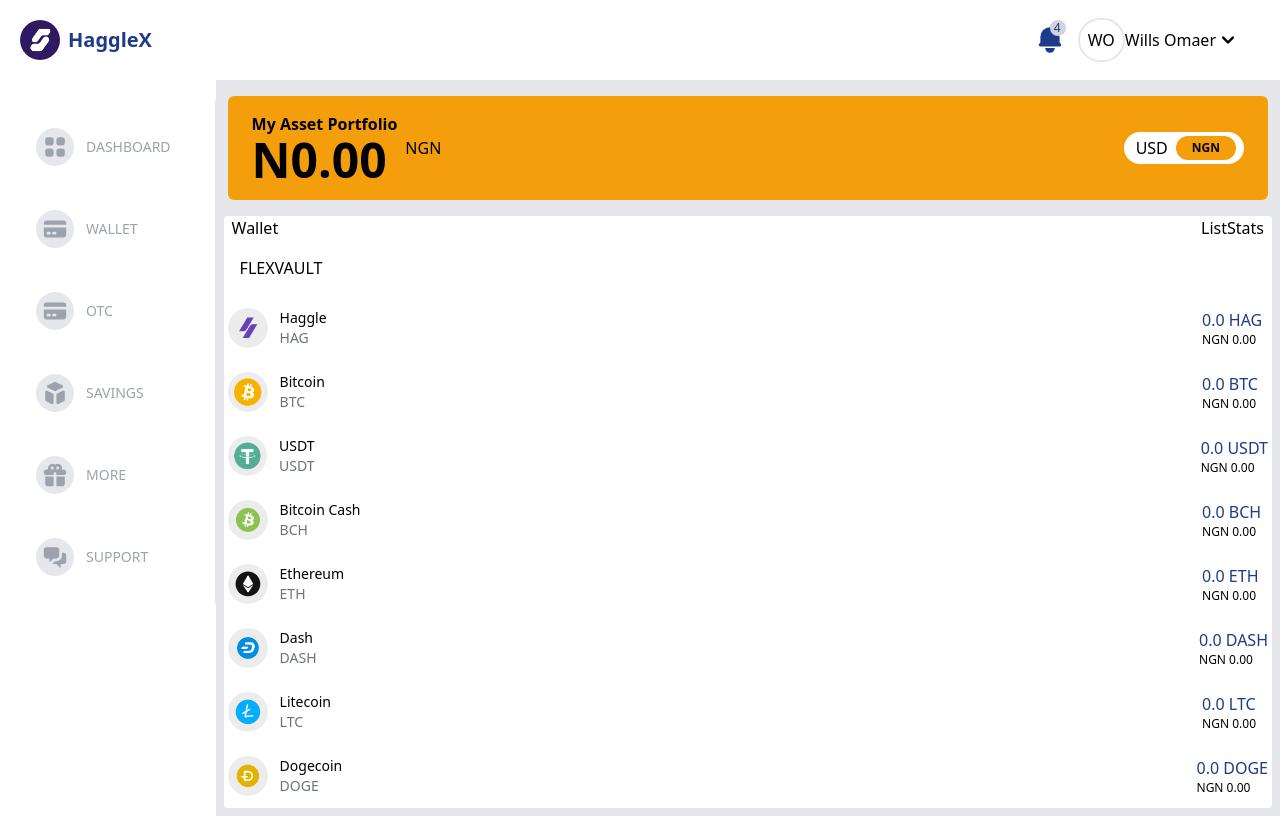
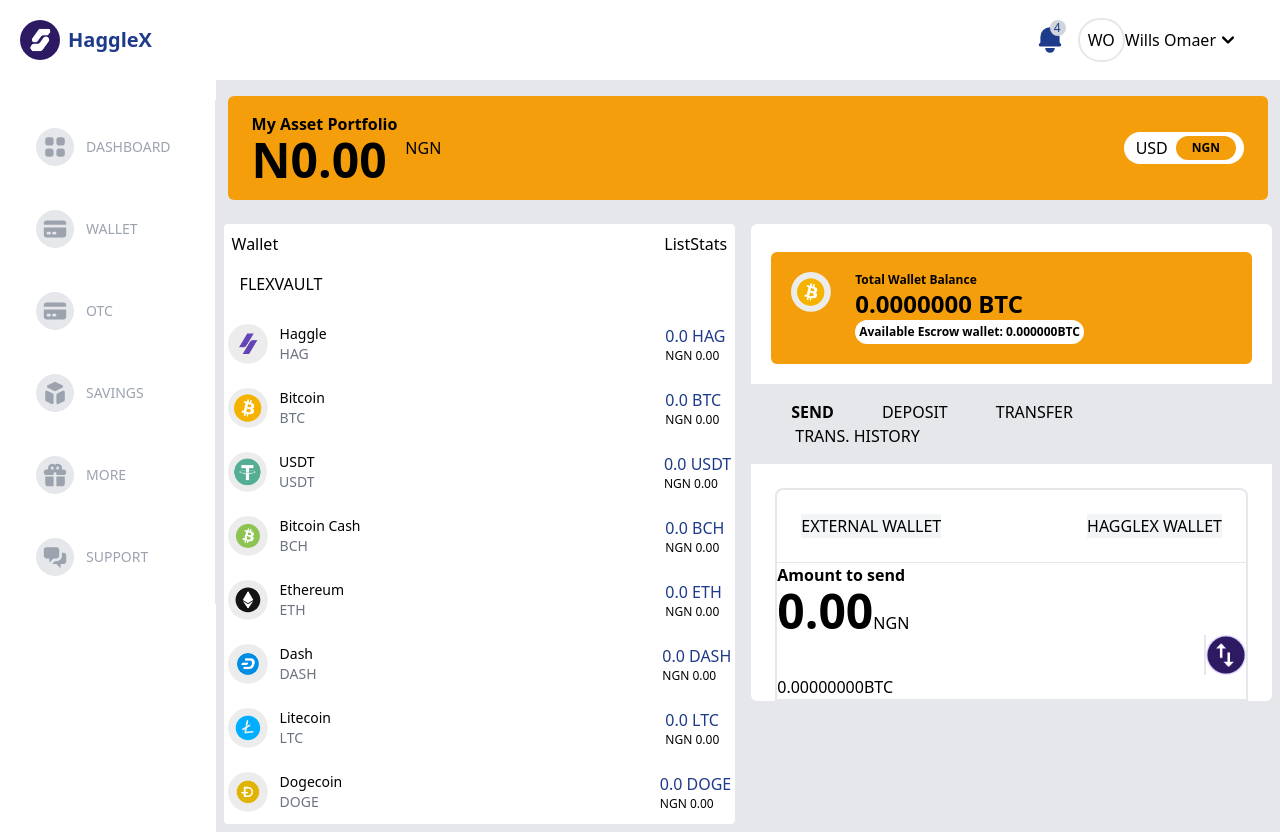
Before and after one commit to emorilebo/hagglex-wep-app, a Next.js app: page / in a window 1280 px wide. Built offline with nearby package versions, Linux system fonts and the light colour scheme.

Commit message:
wallet implementation

```diff
--- a/components/MainSection.js
+++ b/components/MainSection.js
@@ -1,12 +1,16 @@
-import Image from "next/image";
+
 import MainHeader from "./MainHeader";
 import Wallet from "./Wallet";
+import WalletSummary from "./WalletSummary";
 
 function MainSection() {
   return (
     <div className="bg-gray-200 w-full">
       <MainHeader/>
-      <Wallet/>
+      <div className="flex-row md:flex">
+      <Wallet />
+      <WalletSummary />
+      </div>
     </div>
   );
 }
--- a/components/Wallet.js
+++ b/components/Wallet.js
@@ -3,7 +3,7 @@
 
 function Wallet() {
   return (
-    <div className="bg-white rounded mx-2 my-2">
+    <div className="bg-white w-1/2 rounded mx-2 my-2">
       <div className="flex justify-between m-2">
         <h1>Wallet</h1>
         <div className="flex">
--- /dev/null
+++ b/components/WalletSummary.js
@@ -0,0 +1,50 @@
+import Image from "next/image";
+
+function WalletSummary() {
+  return (
+    <div>
+      <div className="bg-white max-w-full m-2 pt-2 rounded-md">
+        <div className="bg-yellow-500 m-5 p-5 rounded-md cursor-pointer">
+          <div className="flex">
+            <img src="/bitcoins.png" className="h-10" />
+            <div className="ml-6">
+              <p className="text-xs font-semibold">Total Wallet Balance</p>
+              <p className="text-2xl font-semibold ">0.0000000 BTC</p>
+              <div className="bg-white rounded-3xl p-1">
+                <p className="text-xs font-semibold">
+                  Available Escrow wallet: 0.000000BTC
+                </p>
+              </div>
+            </div>
+          </div>
+        </div>
+        <div>
+          <div CLASS="bg-gray-200 p-4">
+            <button className="mx-6 font-bold">SEND</button>
+            <button className="mx-6">DEPOSIT</button>
+            <button className="mx-6">TRANSFER</button>
+            <button className="mx-7">TRANS. HISTORY</button>
+          </div>
+        </div>
+        <div className="border-2 m-6 rounded-t-lg">
+          <div className="flex justify-between border-b">
+            <button className="bg-gray-100 m-6">EXTERNAL WALLET</button>
+            <button className="bg-gray-100 m-6">HAGGLEX WALLET</button>
+          </div>
+          <p className="font-semibold">Amount to send</p>
+          <div className="flex items-baseline">
+            <p className="text-5xl font-semibold">0.00</p>
+            <p>NGN</p>
+          </div>
+          <di className="flex justify-end">
+              <div className="border"/>
+              <img src="/swap.png" className="h-10" />
+          </di>
+          <p>0.00000000BTC</p>
+        </div>
+      </div>
+    </div>
+  );
+}
+
+export default WalletSummary;
--- a/pages/index.js
+++ b/pages/index.js
@@ -15,7 +15,7 @@
       <div>
         <Header />
       </div>
-      <div className="flex flex-grow-">
+      <div className="flex-row md:flex">
         <Sidebar />
         <MainSection />
       </div>
```
Also changed, not shown: public/swap.png (added).
